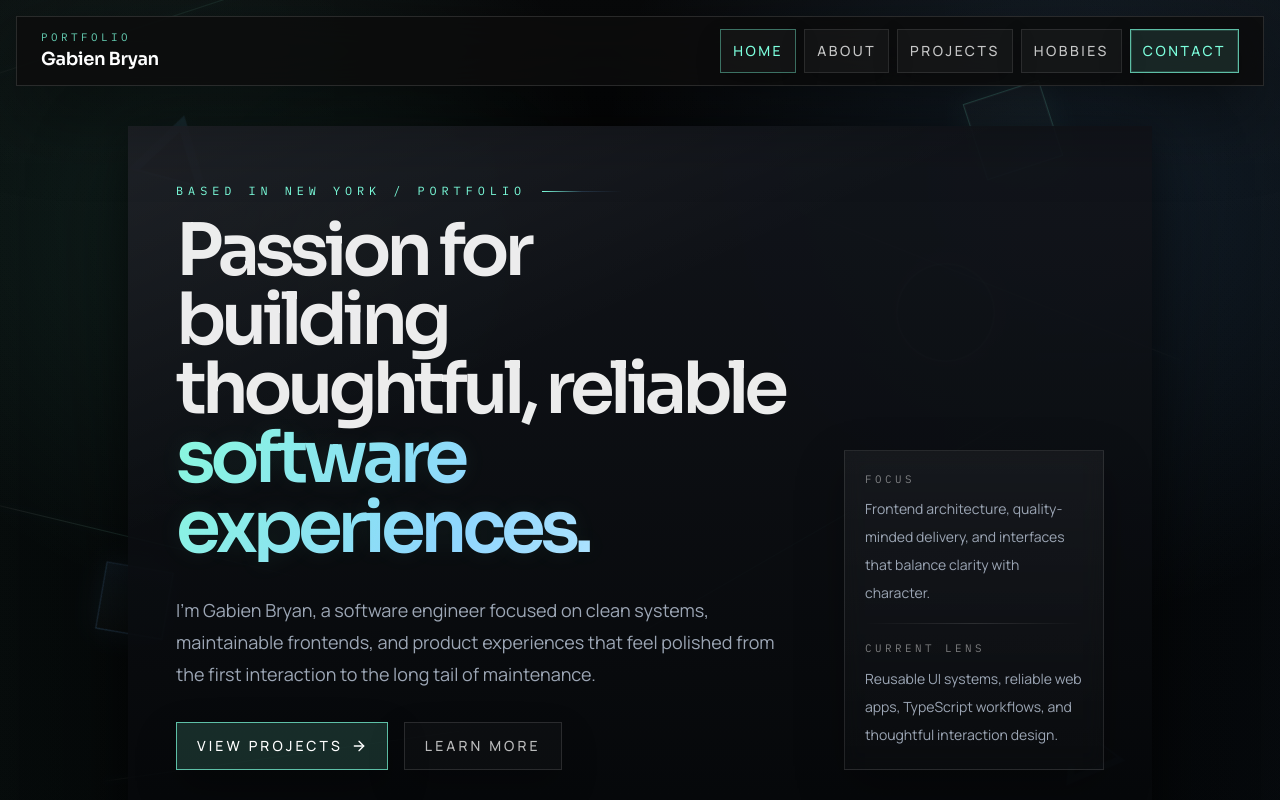
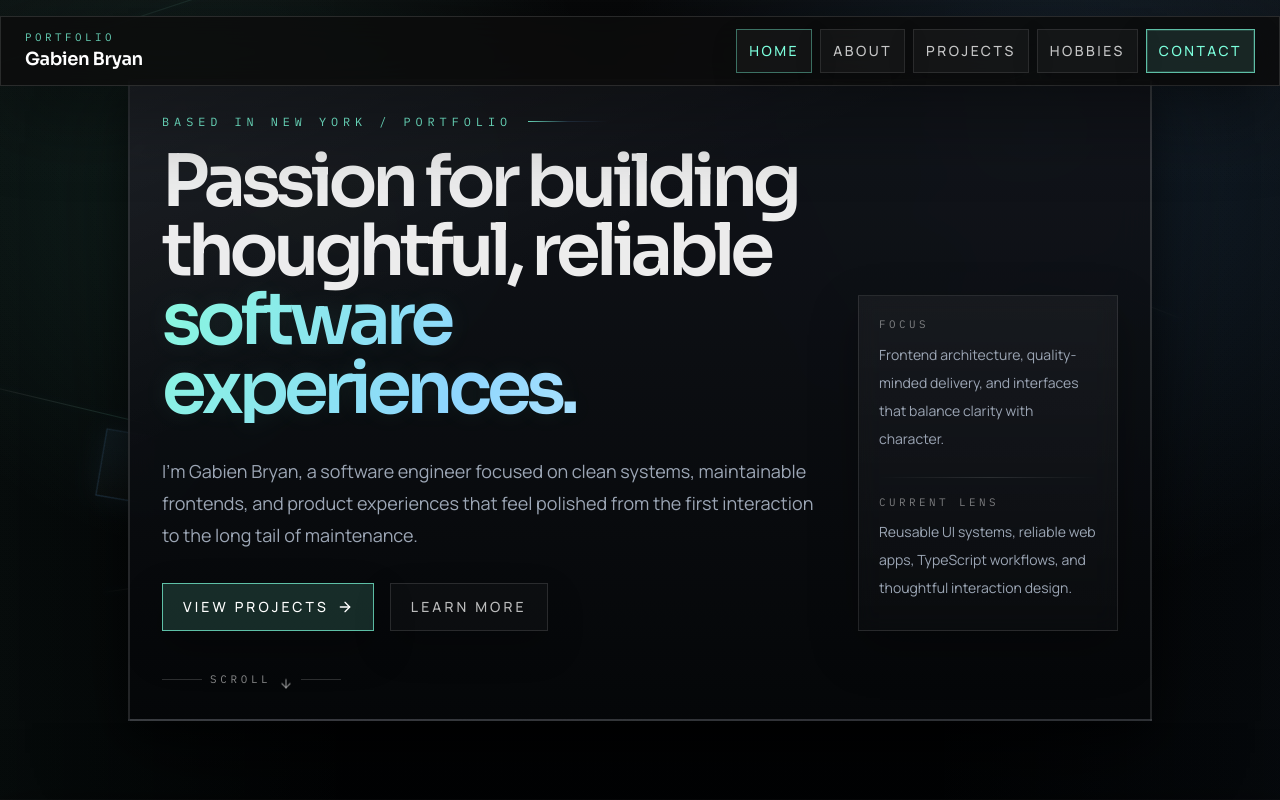
Before and after one commit to gbryan-psu/custom_portfolio, a Next.js app: page / in a window 1280 px wide. Shown: the top 800 px of the page. Built offline with nearby package versions, Linux system fonts and the light colour scheme.

Commit message:
Refine homepage layout and navbar positioning

```diff
--- a/src/app/app.css
+++ b/src/app/app.css
@@ -55,11 +55,12 @@ a {
       transparent 72%,
       rgba(110, 183, 255, 0.03)
     );
+  display: flex;
+  align-items: center;
+  justify-content: center;
   position: relative;
   isolation: isolate;
-  margin-top: -6.5rem;
-  min-height: calc(100vh + 6.5rem);
-  padding-top: 6.5rem;
+  min-height: 100vh;
 }
 
 .main-panel {
@@ -67,14 +68,14 @@ a {
   background:
     linear-gradient(155deg, rgba(255, 255, 255, 0.06), transparent 34%),
     linear-gradient(180deg, rgba(18, 21, 27, 0.94), rgba(5, 7, 9, 0.92));
-  border-color: rgba(255, 255, 255, 0.12);
+  border: 2px solid rgba(255, 255, 255, 0.12);
   box-shadow: var(--shadow-panel);
 }
 
 .basic-panel {
   position: relative;
   overflow: hidden;
-  border: 1px solid rgba(255, 255, 255, 0.1);
+  border: 2px solid rgba(255, 255, 255, 0.12);
   background: linear-gradient(180deg, rgba(255, 255, 255, 0.045), rgba(255, 255, 255, 0.02));
   box-shadow: var(--shadow-panel);
 }
--- a/src/app/page.tsx
+++ b/src/app/page.tsx
@@ -12,8 +12,8 @@ export default function HomePage() {
     <PageMain>
       <section className="background-effect">
         <BackgroundEffects />
-        <div className="relative z-10 mx-auto flex min-h-[34rem] animate-fade-in items-center justify-center py-10 pb-45 opacity-0">
-          <div className="main-panel mx-auto w-full max-w-5xl px-6 py-10 sm:px-8 sm:py-12 lg:px-12 lg:py-14">
+        <div className="relative z-10 mx-auto">
+          <div className="main-panel mx-auto w-full max-w-5xl animate-fade-in px-8 py-8 opacity-0">
             <div className="grid gap-10 lg:grid-cols-[minmax(0,1fr)_260px] lg:items-end">
               <div className="space-y-8">
                 <div className="space-y-4">
@@ -59,7 +59,7 @@ export default function HomePage() {
                   <p className="font-mono text-[0.68rem] tracking-[0.32em] text-white/45 uppercase">
                     Focus
                   </p>
-                  <p className="mt-2 text-sm leading-7 text-[var(--color-text-muted)]">
+                  <p className="py-2 text-sm leading-7 text-[var(--color-text-muted)]">
                     Frontend architecture, quality-minded delivery, and interfaces that balance
                     clarity with character.
                   </p>
@@ -69,7 +69,7 @@ export default function HomePage() {
                   <p className="font-mono text-[0.68rem] tracking-[0.32em] text-white/45 uppercase">
                     Current lens
                   </p>
-                  <p className="mt-2 text-sm leading-7 text-[var(--color-text-muted)]">
+                  <p className="py-2 text-sm leading-7 text-[var(--color-text-muted)]">
                     Reusable UI systems, reliable web apps, TypeScript workflows, and thoughtful
                     interaction design.
                   </p>
--- a/src/components/general/navbar.tsx
+++ b/src/components/general/navbar.tsx
@@ -9,7 +9,7 @@ export default function Navbar() {
   const pathname = usePathname();
 
   return (
-    <header className="sticky top-0 z-50 px-4 pt-4">
+    <header className="fixed inset-x-0 top-0 z-50 pt-4">
       <div className="mx-auto flex max-w-7xl items-center justify-between gap-4 border border-white/12 bg-[rgba(12,12,12,0.84)] px-4 py-3 shadow-[0_28px_80px_rgba(0,0,0,0.45)] backdrop-blur-xl sm:px-6">
         <Link href="/" className="group min-w-0">
           <div className="font-mono text-[0.68rem] tracking-[0.32em] text-[var(--color-mint)]/80 uppercase">
```
